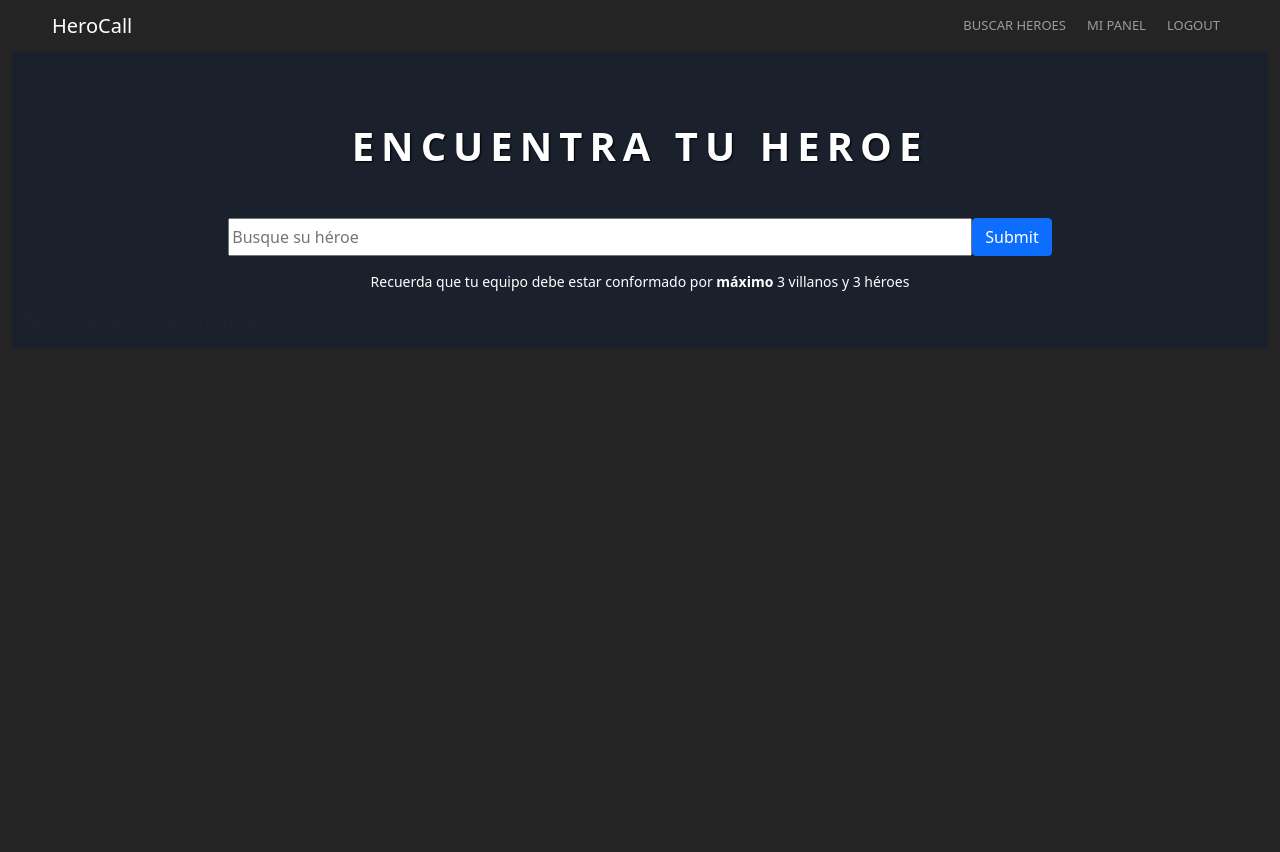
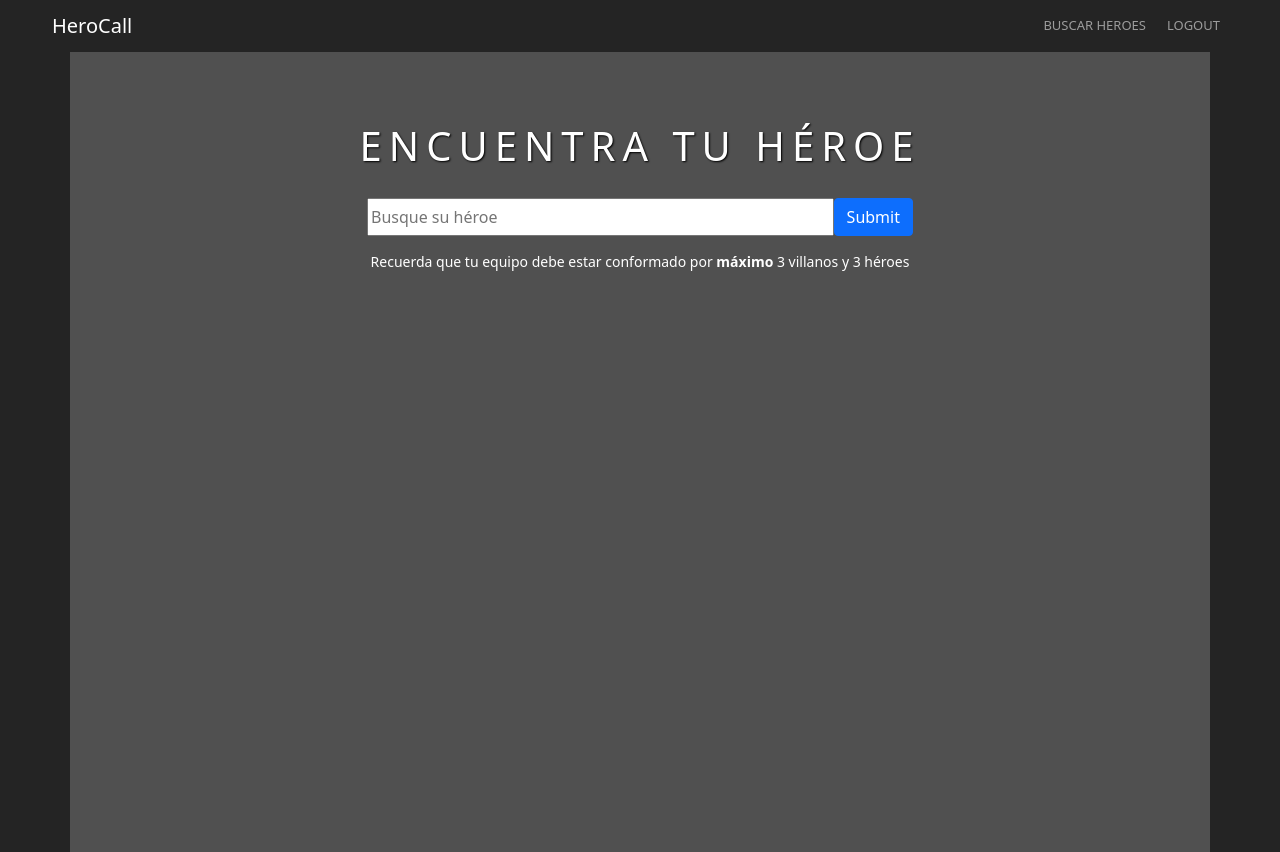
Before and after one commit to hallen95/alkemy-challenge, a React (Create React App) app: page /search in a window 1280 px wide. Before the commit the page ends 800 px from the top, so only its background shows below. Built offline with nearby package versions, Linux system fonts and the light colour scheme.

Commit message:
Challenge presentation

```diff
--- a/src/components/cardResponse/CardResponse.js
+++ b/src/components/cardResponse/CardResponse.js
@@ -14,9 +14,6 @@ const CardResponse = ({ dataResponse }) => {
     const [ isAdded, setAdded ] = useState(false)
 
     useEffect(() => {
-        console.log("selectedhero", dataResponse)
-        // handleDuplicate(dataResponse.id) hay que pasar el id de cada card
-        // pero data response es un objeto.
         dataResponse.results.forEach(element => handleDuplicate(element.id))
     }, [dataResponse])
 
@@ -62,10 +59,6 @@ const CardResponse = ({ dataResponse }) => {
         <Card.Img variant="top" src={result.image.url}/>
         <Card.Body>
             <Card.Title>{result.name}</Card.Title>
-            <Card.Text>
-            Some quick example text to build on the card title and make up the bulk of
-            the card's content.
-            </Card.Text>
             {
                 isAdded === true
                 ? <p>Añadido!</p>
--- a/src/components/inputsearch/InputSearch.js
+++ b/src/components/inputsearch/InputSearch.js
@@ -1,21 +1,18 @@
+import { useState } from 'react'
 import axios from 'axios'
 import './inputsearch.css'
 import { Formik, Form, useField } from 'formik'
-import { Button } from 'react-bootstrap'
+import { Button, Spinner } from 'react-bootstrap'
 import * as Yup from 'yup'
 
 const MyTextInput = ({ label, ...props }) => {
-    // useField() returns [formik.getFieldProps(), formik.getFieldMeta()]
-    // which we can spread on <input>. We can use field meta to show an error
-    // message if the field is invalid and it has been touched (i.e. visited)
+
     const [ field ] = useField(props);
+    const [ spinner, setSpinner ] = useState(false)
     return (
         <>
           <label className="form__label" htmlFor={props.id || props.name}>{label}</label>
           <input  {...field} {...props} />
-          {/* {meta.touched && meta.error ? (
-            <div >{meta.error}</div>
-          ) : null} */}
         </>
       );
 }
@@ -51,7 +48,15 @@ const InputSearch = ({ searchResponse }) => {
                 placeholder="Busque su héroe"
             />
 
-            <Button className="form__button" type="submit">Submit</Button>
+            <Button className="form__button" type="submit">
+                {/* <Spinner
+                    as="span"
+                    animation="border"
+                    size="sm"
+                    role="status"
+                    aria-hidden="true"
+                    /> */}
+                <span>Submit</span></Button>
             </Form>
         }
         </Formik>)
--- a/src/components/navbar/Navbar.js
+++ b/src/components/navbar/Navbar.js
@@ -17,9 +17,6 @@ const NavBar = () => {
         <Link to="/search" className="navbar__link">
           <Nav.Link href="#searching">Buscar Heroes</Nav.Link>
         </Link>
-        <Nav.Link className="navbar__link" href="#features">
-          Mi Panel
-        </Nav.Link>
         <Nav.Link
           className="navbar__link"
           onClick={() => handleLogout()}
--- a/src/components/stats/generalStats.js
+++ b/src/components/stats/generalStats.js
@@ -85,7 +85,7 @@ const GeneralStats = () => {
             <tr>
               <td colSpan="4">
                 <div className="d-flex justify-content-center">
-                  <p><strong>Main category:</strong>  {maxStats(totalStats)}</p>
+                  <p><strong>Categoria principal:</strong>  {maxStats(totalStats)}</p>
                 </div>
               </td>
             </tr>
--- a/src/containers/HomeContainer/HomeContainer.js
+++ b/src/containers/HomeContainer/HomeContainer.js
@@ -1,8 +1,9 @@
 import { CardContainer, StatsContainer } from '../index';
 import './homecontainer.css';
+import { Link } from 'react-router-dom';
 import { Container, Row, Col, Button } from 'react-bootstrap';
 import useHeroContext from '../../context/HeroContext';
-import { AiFillPlusCircle } from 'react-icons/ai'
+
 
 const HomeContainer = () => {
   const { selectedHero } = useHeroContext();
@@ -13,12 +14,16 @@ const HomeContainer = () => {
         <h1>Estos son tus heroes</h1>
       </Row>
       {selectedHero.length === 0 ? (
-        <Col className="d-flex justify-content-center ">
-        <div className="col-6 d-flex flex-column align-items-center home-no-hero">
-        <p className="col-6 text-center"> No tienes héroes aun! </p>
-        <AiFillPlusCircle />
-        </div>
-        </Col>
+        <Row className="d-flex justify-content-center ">
+        {/* <div className="col-6 d-flex flex-column align-items-center home-no-hero"> */}
+        <span className="text-center home-container-no-hero">¡No tienes héroes aun!</span>
+        <Link className="col-4 col-sm-2 my-2 text-center" to="/search">
+        <Button variant="primary">
+          Click aqui &rarr;
+        </Button>
+        </Link>
+        {/* </div> */}
+        </Row>
       ) : (
         <Row
           sm={2}
--- a/src/containers/HomeContainer/homecontainer.css
+++ b/src/containers/HomeContainer/homecontainer.css
@@ -4,6 +4,7 @@
     font-weight: 700;
     padding-top: 70px;
     letter-spacing: 7px;
+    text-shadow: 1px 1px 2px black;
     color: #fff;
 }
 
@@ -13,8 +14,8 @@
     width: 100vw;
 }
 
-.home-no-hero {
-    background-color: white;
+.home-container-no-hero {
+    color: white;
     border-radius: 5px;
 }
 
@@ -26,12 +27,8 @@
     /* poner un lindo border */
 }
 
-h1, h2 {
-    padding-top: 30px;
-    letter-spacing: 3px;
-    text-shadow: 1px 1px 2px black;
-    font-weight:bolder;
-}
+
+
 
 
 .home-container__cards {
--- a/src/containers/SearchContainer/SearchContainer.js
+++ b/src/containers/SearchContainer/SearchContainer.js
@@ -1,26 +1,27 @@
 import { useState } from 'react';
 import './searchcontainer.css';
 import { InputSearch, CardResponse } from '../../components';
-import { Container, Row, Col } from 'react-bootstrap';
+import { Container, Row, Col, Spinner } from 'react-bootstrap';
 
 const SearchContainer = () => {
   const [dataResponse, setDataResponse] = useState([]);
+  const [ isLoading, setIsLoading ] = useState(false)
   const searchResponse = (value) => {
     setDataResponse(value);
   };
 
   return (
-    <Container fluid className="search__container">
-      <Row className="search__row">
-        <h1 className="search__title"> ENCUENTRA TU HEROE </h1>
+    <Container fluid="sm" className="search__container">
+      <Row className="home__text__row fs-1 text-uppercase text-center text-light">
+        <h1 className="search__title"> Encuentra tu héroe </h1>
       </Row>
-      <Row lg="auto" className="search__row search__row-input">
-        <Col>
+      <Row className="search__row search__row-input">
+        <Col className="col-10 col-md-8 col-lg-6">
           <InputSearch searchResponse={searchResponse} />{' '}
         </Col>
       </Row>
       <Row className="search__row">
-        <Col>
+        <Col className="col-10 col-md-8">
           <p className="search__text">
             Recuerda que tu equipo debe estar conformado por{' '}
             <strong>máximo</strong> 3 villanos y 3 héroes
@@ -28,11 +29,15 @@ const SearchContainer = () => {
         </Col>
       </Row>
       <Row className="search__row">
-        {dataResponse.response === 'success' ? (
+        {dataResponse.response === 'success' && (
+
           <CardResponse dataResponse={dataResponse} />
-        ) : (
-          <p>No hay héroes con ese nombre!</p>
-        )}
+
+        )
+          // <Spinner animation="border" role="status">
+          //   <span className="sr-only">Loading...</span>
+          // </Spinner>
+        }
       </Row>
     </Container>
   );
--- a/src/containers/SearchContainer/searchcontainer.css
+++ b/src/containers/SearchContainer/searchcontainer.css
@@ -1,18 +1,32 @@
+.search__container {
+    background-color: rgb(80, 80, 80);
+    height: 100vh;
+    width: 100vw;
+}
+
 .search__title {
     text-transform: uppercase;
     text-align: center;
-    background-color: #1a202c;
-    font-weight: 700;
     padding-top: 70px;
     letter-spacing: 7px;
     color: #fff;
 }
 
+h1, h2 {
+    padding-top: 30px;
+    letter-spacing: 3px;
+    text-shadow: 1px 1px 2px black;
+    font-weight:bolder;
+}
 
 .search__row {
     display: flex;
     justify-content: center;
-    background-color: #1a202c;
+    background-color: rgb(80, 80, 80);
+}
+
+.search__row-input {
+    padding-top: 20px;
 }
 
 .search__text {
@@ -26,9 +40,6 @@
     color: #fff;
 }
 
-.search__row-input {
-    padding-top: 40px;
-}
 
 .search__textrecomend {
     font-size: 15px;
@@ -38,16 +49,7 @@
     padding-top: 40px;
 }
 
-/* .search__suggest {
-    max-width: 300px;
-    max-height: 300px;
-} */
-/* .search__row--button {
-    display: flex;
-    justify-content: flex-end;
-} */
-
 .suggest__hero {
     display: flex;
-    background-color: #1a202c;
+    background-color: rgb(80, 80, 80);
 }
--- a/src/context/StatsContext.js
+++ b/src/context/StatsContext.js
@@ -110,9 +110,9 @@ export const StatsProvider = ({ children }) => {
     let maxPower = [];
 
     if (totalStats.length === 0) {
-      return 'select heros to know your stats';
+      return 'Selecciona tu equipo para saber sus estadísticas!';
     } else if (totalStats.combat === '0') {
-      return 'no category has been declared yet';
+      return 'Ninguna categoría ha sido declarada aún';
     } else {
       maxPower = Object.entries(totalStats).filter((entry) => {
         if (parseInt(entry[1]) > mainCategory) {
```
